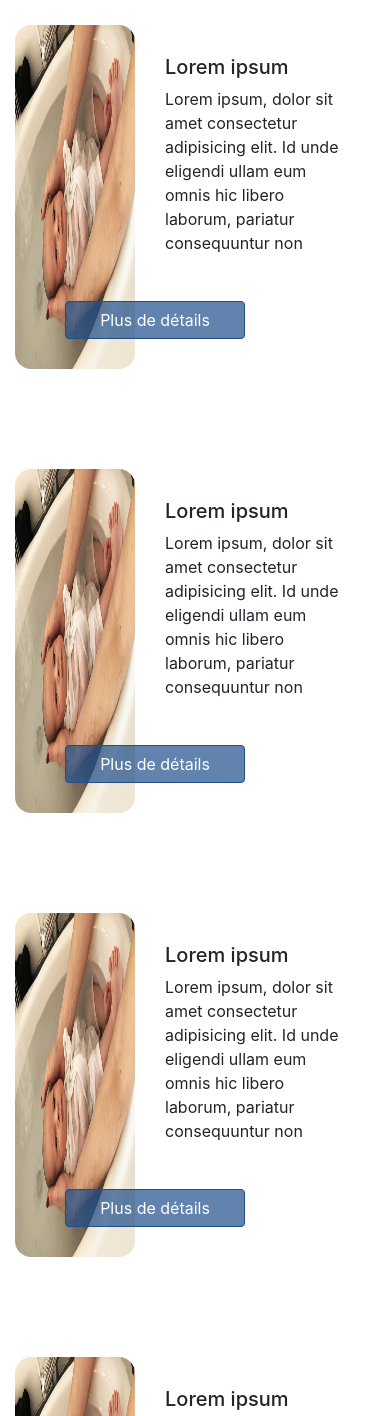
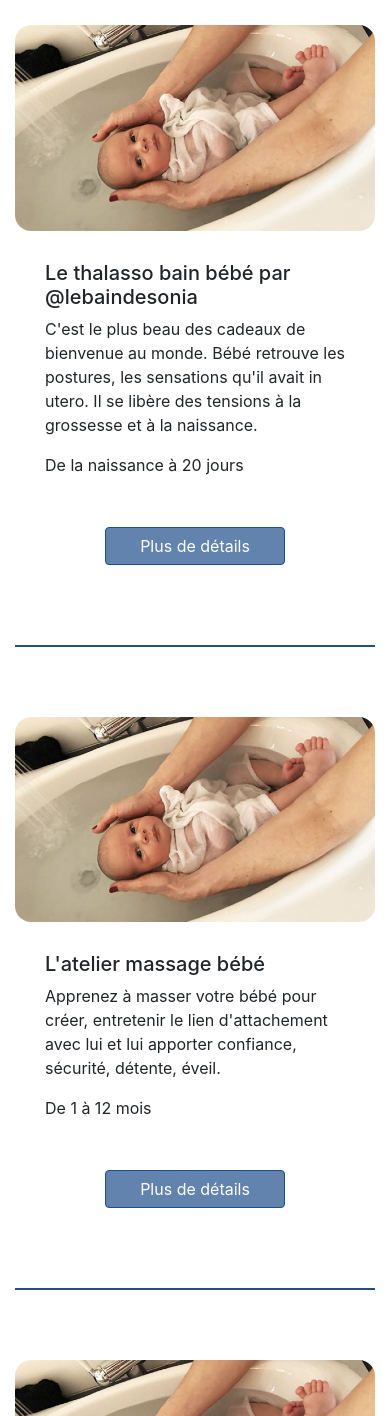
Before and after one commit to Boby-Bob/projet-bam, a plain HTML site: page index.html in a window 390 px wide. Shown: the part 111-1527 px from the top of the page. Drawn offline with nearby package versions, Linux system fonts and the light colour scheme.

Commit message:
media queries

```diff
--- a/footer.css
+++ b/footer.css
@@ -1,6 +1,5 @@
 .benefits__separator {
   border: 1px solid rgb(30, 79, 138);
-  width: 100%;
   height: 1px;
   margin: 50px;
 }
@@ -35,11 +34,11 @@
   margin-top: 50px;
   background-color: rgb(30, 79, 138);
   height: 50px;
+  text-align: center;
 }
 
 .footer__mentions {
   color: #fff;
-  text-align: center;
 }
 
 .footer__mentions:hover {
@@ -50,5 +49,4 @@
 .footer__title {
   color: #fff;
   text-align: center;
-  font-size: 1.5rem;
 }
--- a/index.html
+++ b/index.html
@@ -25,18 +25,17 @@
           <div class="col-md-5">
             <div class="benefits__container">
               <div class="benefits__picture">
-                <img src="images/bebe.jpg" class="picture" alt="..." />
+                <img src="images/bebe.jpg" class="picture" alt="..." >
               </div>
               <div class="benefits__body">
-                <h5 class="benefits__title">Lorem ipsum</h5>
+                <h5 class="benefits__title">Le thalasso bain bébé par @lebaindesonia</h5>
                 <p class="benefits__text">
-                Lorem ipsum, dolor sit amet consectetur adipisicing elit. Id
-                unde eligendi ullam eum omnis hic libero laborum, pariatur
-                consequuntur non
+                C'est le plus beau des cadeaux de bienvenue au monde. Bébé retrouve les postures, les sensations qu'il avait in utero. Il se libère des tensions à la grossesse et à la naissance.
                 </p>
+                <span class="benefits__year">De la naissance à 20 jours</span>
                 <a href="#" class="btn btn-primary">Plus de détails</a>
               </div>
-
+              <div class="benefits__separator--mobile"></div>
             </div>
           </div>
 
@@ -50,15 +49,14 @@
                 <img src="images/bebe.jpg" class="picture" alt="..." />
               </div>
               <div class="benefits__body">
-                <h5 class="benefits__title">Lorem ipsum</h5>
+                <h5 class="benefits__title">L'atelier massage bébé</h5>
                 <p class="benefits__text">
-                Lorem ipsum, dolor sit amet consectetur adipisicing elit. Id
-                unde eligendi ullam eum omnis hic libero laborum, pariatur
-                consequuntur non
+                  Apprenez à masser votre bébé pour créer, entretenir le lien d'attachement avec lui et lui apporter confiance, sécurité, détente, éveil.
                 </p>
+                <span class="benefits__year">De 1 à 12 mois</span>
                 <a href="#" class="btn btn-primary">Plus de détails</a>
               </div>
-
+              <div class="benefits__separator--mobile"></div>
             </div>
           </div>
 
@@ -72,15 +70,14 @@
                   <img src="images/bebe.jpg" class="picture" alt="..." />
                 </div>
                 <div class="benefits__body">
-                  <h5 class="benefits__title">Lorem ipsum</h5>
-                  <p class="benefits__text">
-                  Lorem ipsum, dolor sit amet consectetur adipisicing elit. Id
-                  unde eligendi ullam eum omnis hic libero laborum, pariatur
-                  consequuntur non
-                  </p>
+                  <h5 class="benefits__title">Le massage future maman</h5>
+          <p class="benefits__text">
+          Le massage prénatal est l'un des meilleurs moyens de se relaxer sur le plan physique et émotionnel. Il peut être reçu comme un véritable accompagnement à la maternité.
+          </p>
+          <span class="benefits__year">Dès le 4ème mois et jusqu'à la naissance sauf avis médical contraire</span>
                   <a href="#" class="btn btn-primary">Plus de détails</a>
                 </div>
-
+                <div class="benefits__separator--mobile"></div>
               </div>
             </div>
 
@@ -94,12 +91,11 @@
                   <img src="images/bebe.jpg" class="picture" alt="..." />
                 </div>
                 <div class="benefits__body">
-                  <h5 class="benefits__title">Lorem ipsum</h5>
+                  <h5 class="benefits__title">L'atelier de soutien à l'allaitement maternel</h5>
                   <p class="benefits__text">
-                  Lorem ipsum, dolor sit amet consectetur adipisicing elit. Id
-                  unde eligendi ullam eum omnis hic libero laborum, pariatur
-                  consequuntur non
+                  Pour vous épanouir dans votre projet d'allaitement, vous souhaitez des informations claires, des astuces, de l'écoute. Abordons ensemble les sujets clés pour vous.
                   </p>
+                  <span class="benefits__year">Dès le 4ème mois et jusqu'à la naissance sauf avis médical contraire</span>
                   <a href="#" class="btn btn-primary">Plus de détails</a>
                 </div>
 
--- a/style.css
+++ b/style.css
@@ -42,13 +42,33 @@ body {
   }
 }
 
+.benefits__separator--mobile {
+  display: block;
+  border: 1px solid rgb(30, 79, 138);
+  width: 100%;
+  height: 1px;
+  margin-bottom: 50px;
+}
+
+@media screen and (min-width: 720px) {
+  .benefits__separator--mobile {
+    display: none;
+  }
+}
+
 .btn-primary {
   width: 180px;
   background-color: rgba(30, 79, 138, 0.7);
   border: 1px solid rgb(30, 79, 138);
-  left: -100px;
-  margin-top: 30px;
-  position: relative;
+  margin: 50px auto;
+  display: block;
+}
+@media screen and (min-width: 720px) {
+  .btn-primary {
+    position: relative;
+    left: -100px;
+    margin: 0 auto;
+  }
 }
 
 .benefits__separator--last {
@@ -59,22 +79,28 @@ body {
 }
 
 .benefits__container {
-  display: flex;
-  margin: 20px 0px 80px 0px;
+  margin: 20px 0px 0px 0px;
+}
+@media screen and (min-width: 720px) {
+  .benefits__container {
+    display: flex;
+    margin: 20px 0px 80px 0px;
+  }
+}
+
+.picture {
+  border-radius: 1rem;
+  width: 100%;
+  height: 100%;
 }
 
 .benefits__body {
   padding: 30px;
 }
 
-.picture {
-  width: 100%;
-  height: 100%;
-  border-radius: 1rem;
-}
-
 .benefits__body {
   padding: 30px;
+  margin: 0 auto;
 }
 
 /* GALLERY */
```
Also changed, not shown: footer.html (+1 -1 lines).
